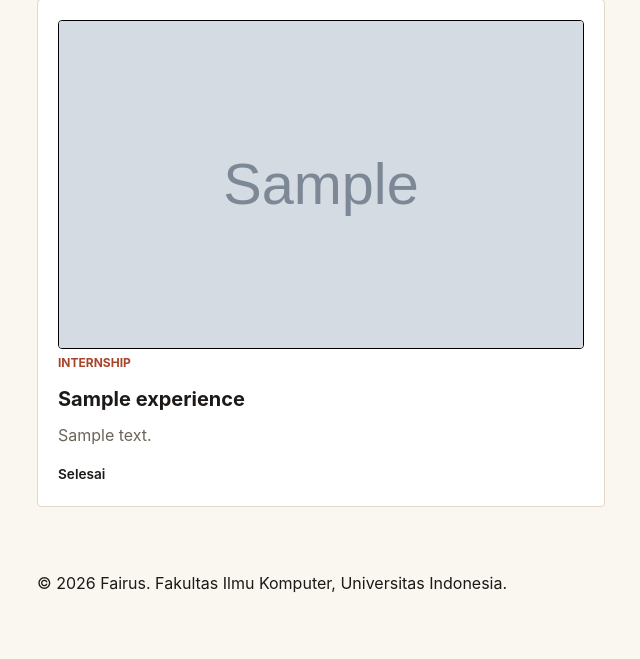
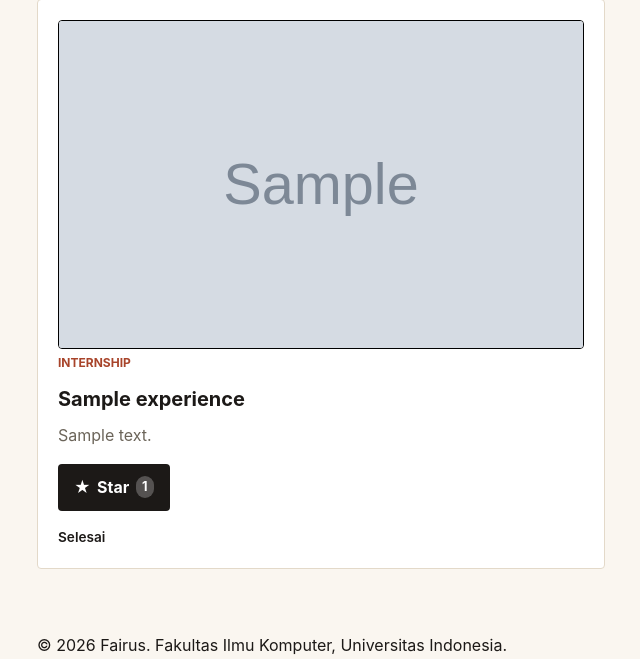
Before and after one commit to fairusarisandi/myportofolio, a Django app: page /experience/ in a window 1280 px wide. Shown: the part 316-975 px from the top of the page, without its empty margins (27-667 px from the left). Before the commit the page ends 909 px from the top, so only its background shows below. Run offline with Django 5.2, Linux system fonts and the light colour scheme; tables that the repository leaves empty hold one stand-in row (values such as "Sample post"); grey boxes marked "Sample" are stand-in pictures.

Commit message:
feat(experience): implement toggle star for login user

```diff
--- a/main/models.py
+++ b/main/models.py
@@ -20,6 +20,9 @@ class Experience(models.Model):
     thumbnail = models.URLField(blank=True, null=True)
     started_at = models.DateField()
     ended_at = models.DateField(blank=True, null=True)
+    starred_by = models.ManyToManyField(
+            User, related_name="starred_experience", blank= True
+        )
     def __str__(self):
         return self.title
 
--- a/main/urls.py
+++ b/main/urls.py
@@ -15,7 +15,8 @@ from main.views import (
     register,
     login_user,
     logout_user,
-    toggle_star,
+    toggle_star_project,
+    toggle_star_experience,
 )
 
 app_name = "main"
@@ -26,6 +27,7 @@ urlpatterns = [
     path("experience/add/", create_experience, name="create_experience"),
     path("experience/<uuid:experience_id>/edit/", update_experience, name="edit_experience"),
     path("experience/<uuid:experience_id>/delete/", delete_experience, name="delete_experience"),
+    path("experience/<uuid:experience_id>/star/", toggle_star_experience, name="toggle_star_experience"),
     path("api/experiences/", get_experience_json, name="get_experience_json"),
     path("project/", show_project, name="show_project"),
     path("project/add/", create_project, name="create_project"),
@@ -35,5 +37,5 @@ urlpatterns = [
     path("register/", register, name="register"),
     path("login/", login_user, name="login"),
     path("logout/", logout_user, name="logout"),
-    path("project/<uuid:project_id>/star/", toggle_star, name="toggle_star"),
+    path("project/<uuid:project_id>/star/", toggle_star_project, name="toggle_star_project"),
 ]
--- a/main/views.py
+++ b/main/views.py
@@ -220,7 +220,7 @@ def logout_user(request):
     return response
 
 @login_required(login_url="/login/")
-def toggle_star(request, project_id):
+def toggle_star_project(request, project_id):
     project = get_object_or_404(Project, pk=project_id)
 
     if request.method == "POST":
@@ -230,3 +230,15 @@ def toggle_star(request, project_id):
             project.starred_by.add(request.user)
 
     return redirect("main:show_project")
+
+@login_required(login_url="/login/")
+def toggle_star_experience(request, experience_id):
+    experience = get_object_or_404(Experience, pk=experience_id)
+
+    if request.method == "POST":
+        if request.user in experience.starred_by.all():
+            experience.starred_by.remove(request.user)
+        else:
+            experience.starred_by.add(request.user)
+
+    return redirect("main:show_experience")
--- /dev/null
+++ b/templates/components/experience_star.html
@@ -0,0 +1,12 @@
+<div class="experience-actions">
+    <form method="post" action="{% url 'main:toggle_star_experience' experience.id %}" class="star-form">
+        {% csrf_token %}
+        <button type="submit"
+                class="button button-star{% if user in experience.starred_by.all %} is-starred{% endif %}"
+                title="{% if experience.starred_by.all %}Dibintangi oleh {{ experience.starred_by.all|join:', ' }}{% else %}Jadilah yang pertama memberi star{% endif %}">
+            <span aria-hidden="true">★</span>
+            {% if user in experience.starred_by.all %}Unstar{% else %}Star{% endif %}
+            <span class="star-count">{{ experience.starred_by.count }}</span>
+        </button>
+    </form>
+</div>
--- a/templates/components/project_star.html
+++ b/templates/components/project_star.html
@@ -1,5 +1,5 @@
 <div class="project-actions">
-    <form method="post" action="{% url 'main:toggle_star' project.id %}" class="star-form">
+    <form method="post" action="{% url 'main:toggle_star_project' project.id %}" class="star-form">
         {% csrf_token %}
         <button type="submit"
                 class="button button-star{% if user in project.starred_by.all %} is-starred{% endif %}"
--- a/templates/experience.html
+++ b/templates/experience.html
@@ -42,11 +42,12 @@
                             </span>
                             <h2>{{ experience.title }}</h2>
                             <p class="experience-description">{{ experience.description }}</p>
-                            {% if user.is_superuser %}
-                                <div class="experience-card-actions">
+                            <div class="experience-card-actions">
+                                {% include "components/experience_star.html" with experience=experience %}
+                                {% if user.is_superuser %}
                                     {% include "components/experience_delete_modal.html" with experience=experience %}
-                                </div>
-                            {% endif %}
+                                {% endif %}
+                            </div>
                             {% if experience.is_ongoing %}
                                 <p class="experience-status">Sedang berlangsung</p>
                             {% else %}
```
Also changed, not shown: main/migrations/0007_experience_starred_by.py (added).
